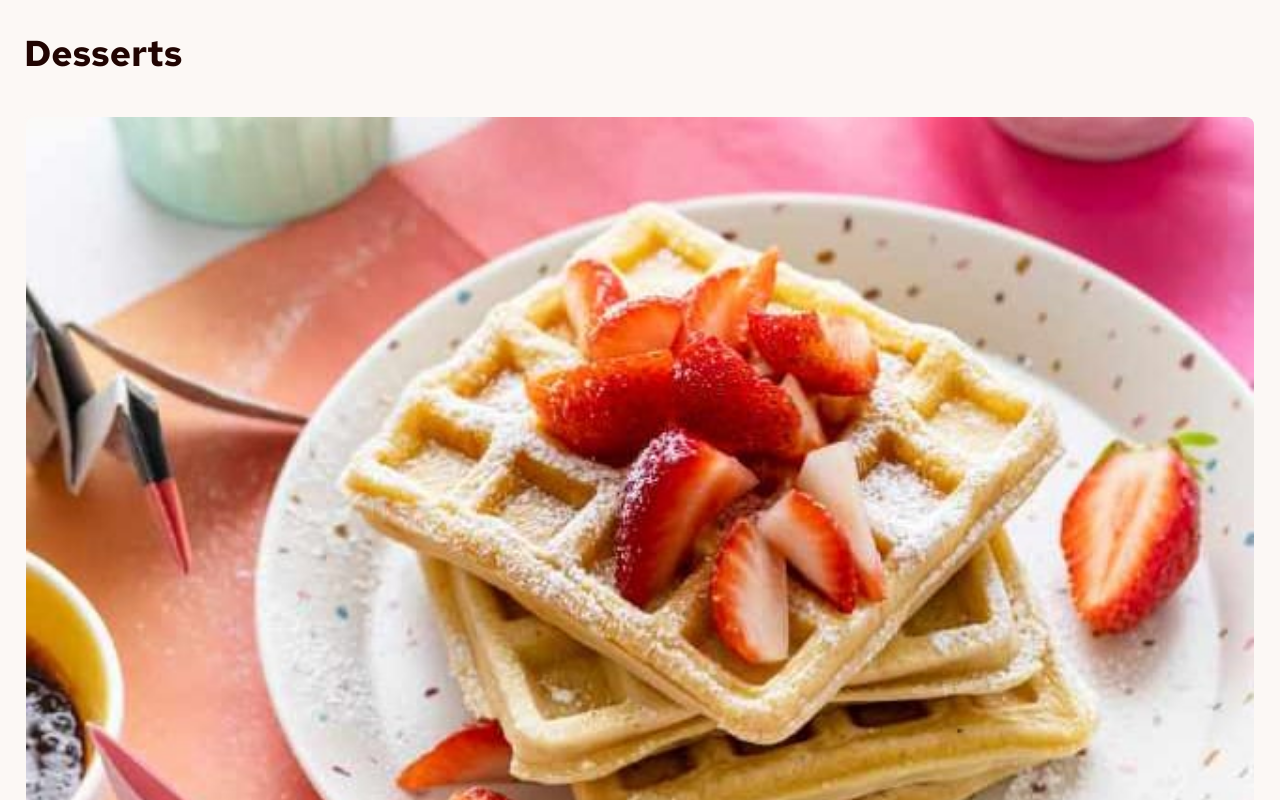
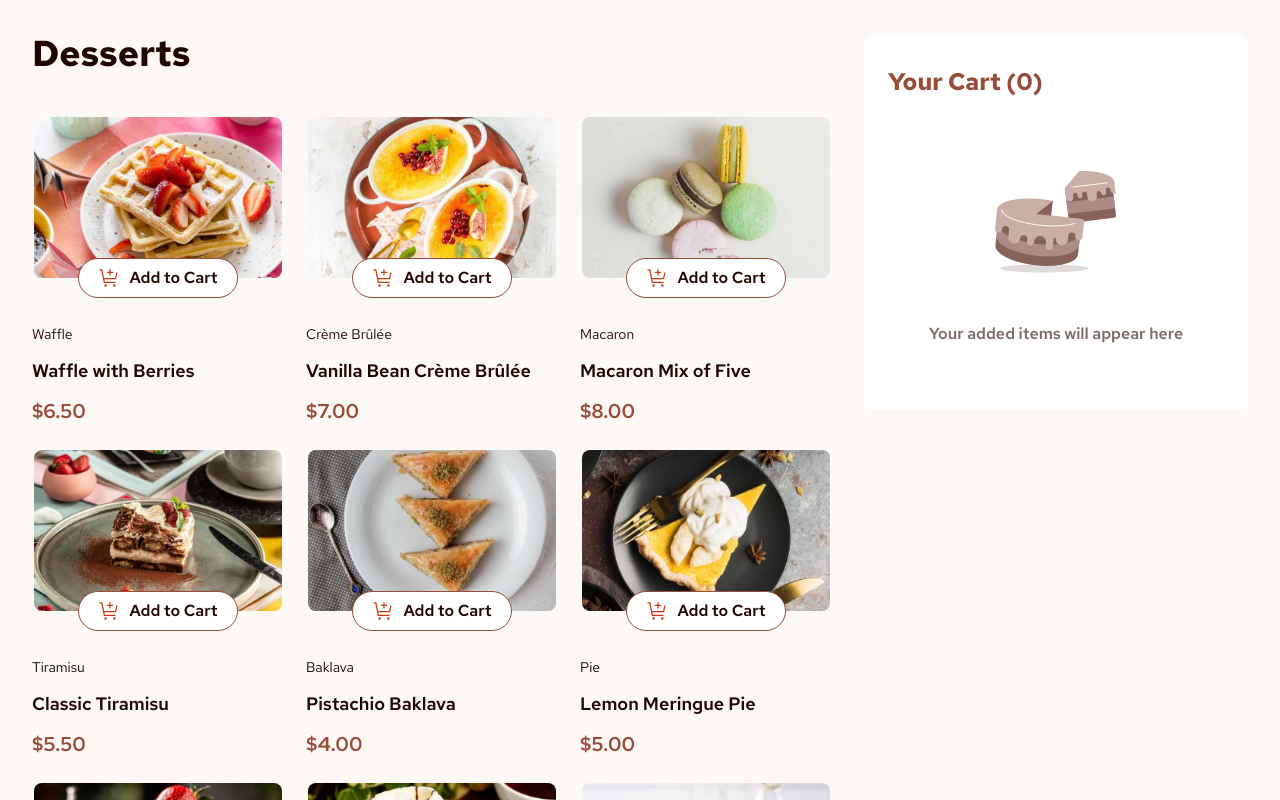
Before and after one commit to florianstancioiu/product-list-with-cart, a Vue app: page / in a window 1280 px wide. Shown: the top 800 px of the page. Built offline with nearby package versions, Linux system fonts and the light colour scheme.

Commit message:
Made the desktop version look somewhat decent

```diff
--- a/src/App.vue
+++ b/src/App.vue
@@ -21,10 +21,12 @@ onMounted(() => {
 </script>
 
 <template>
-  <div>
-    <main>
+  <div
+    class="fm:flex fm:justify-between fm:gap-[2rem] fm:align-top fm:w-[76rem] fm:mx-auto fm:items-start"
+  >
+    <main class="fm:w-[50rem]">
       <h1 class="font-bold text-4xl pt-[2.063rem] mb-[2.625rem]">Desserts</h1>
-      <div class="">
+      <div class="fm:grid fm:grid-cols-3 fm:gap-[1.375rem]">
         <Product
           v-for="product in products"
           :key="product.name"
@@ -36,7 +38,7 @@ onMounted(() => {
         />
       </div>
     </main>
-    <Cart :items="cartItems" />
+    <Cart />
     <OrderConfirmedModal
       :items="cartItems"
       :is-open="modalIsOpen"
--- a/src/components/Cart.vue
+++ b/src/components/Cart.vue
@@ -17,7 +17,7 @@ const { showModal } = shopStore;
 
 <template>
   <aside
-    class="bg-white pb-[1.25rem] mt-[2.25rem] rounded-[0.5rem] px-[1.5rem] pt-[1.875rem]"
+    class="bg-white pb-[1.25rem] mt-[2.25rem] rounded-[0.5rem] px-[1.5rem] pt-[1.875rem] fm:w-[24rem]"
   >
     <div v-if="items.length" class="">
       <p class="font-bold text-2xl mb-[2.188rem] text-border-primary">
--- a/src/components/Product.vue
+++ b/src/components/Product.vue
@@ -34,7 +34,7 @@ const handleDecrement = (name: string) => {
 </script>
 
 <template>
-  <div class="mt-[1.75rem]">
+  <div class="mt-[1.75rem] fm:mt-0">
     <div
       :class="`${
         amount > 0 ? 'border-border-primary' : 'border-primary-bg'
--- a/src/components/modals/OrderConfirmed.vue
+++ b/src/components/modals/OrderConfirmed.vue
@@ -10,13 +10,14 @@ const emit = defineEmits(["closeModal", "newOrder"]);
 </script>
 
 <template>
+  <Teleport to="body">
     <div v-if="isOpen" class="absolute top-0 left-0 w-full h-full">
       <div
         @click="() => emit('closeModal')"
         class="absolute min-h-dvh w-full h-full bg-[rgba(116,105,101,0.5)]"
       ></div>
       <div
-      class="relative z-10 bg-white mt-[6rem] rounded-[0.5rem] px-[1.5rem] w-full pt-[2.75rem] pb-[1.25rem]"
+        class="relative z-10 bg-white mt-[6rem] rounded-[0.5rem] px-[1.5rem] w-full pt-[2.75rem] pb-[1.25rem] fm:w-[37rem] fm:mx-auto fm:px-[2.5rem] fm:pb-[2.5rem] fm:py-[2.75rem]"
       >
         <IconOrderConfirmedSVG />
         <p class="font-bold text-4xl pt-[2.063rem] mb-[1.5rem]">
@@ -47,4 +48,5 @@ const emit = defineEmits(["closeModal", "newOrder"]);
         <Button @click="emit('newOrder')" title="Start New Order" />
       </div>
     </div>
+  </Teleport>
 </template>
--- a/src/style.css
+++ b/src/style.css
@@ -10,4 +10,5 @@
   --color-grey-secondary: #746965;
   --color-border-primary: #984d38;
   --color-border-secondary: #f5f5f5;
+  --breakpoint-fm: 76rem;
 }
```
Lines whose indentation alone changed are shown as unchanged.
